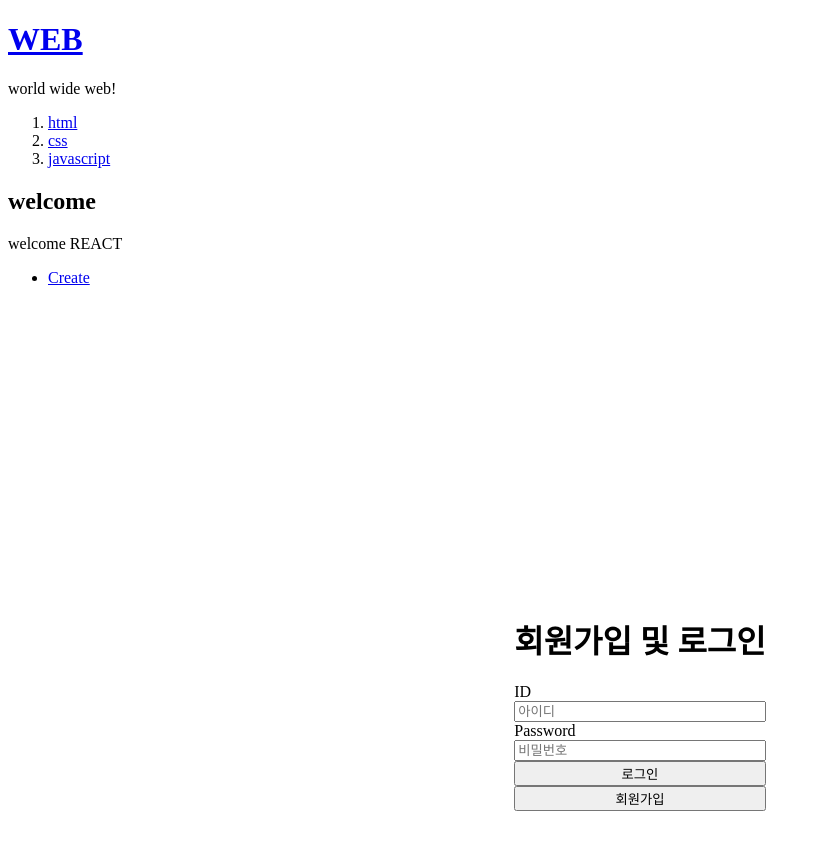
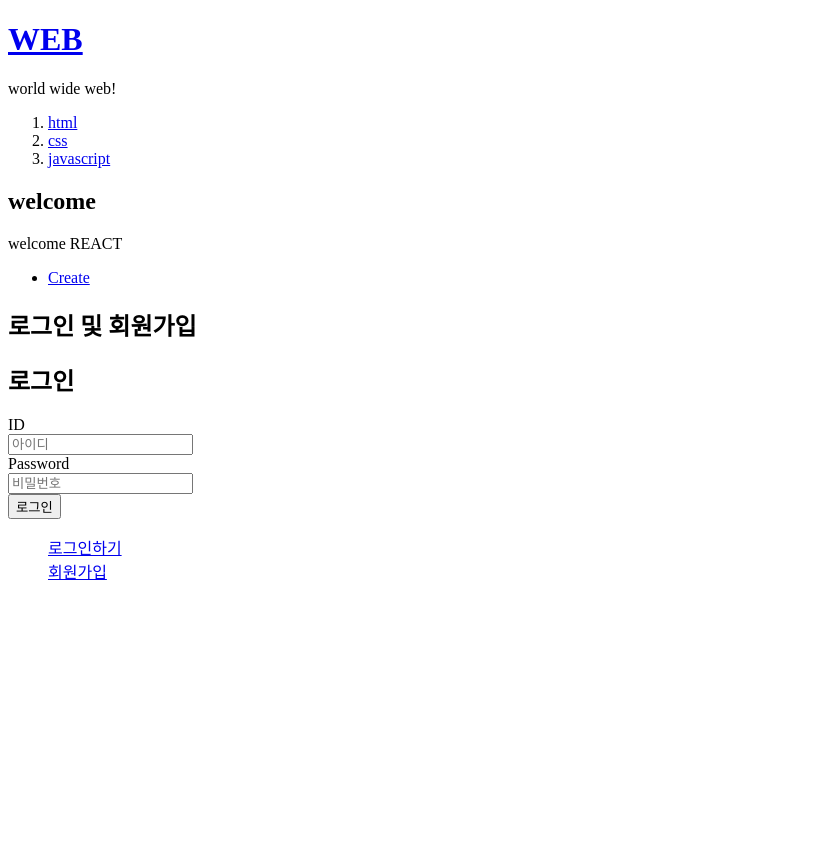
Before and after one commit to yayoung92/react-app, a React (Create React App) app in the folder mycreate/: page / in a window 1280 px wide. Shown: the top 850 px of the page, without its empty margins (0-821 px from the left). After the commit the page ends 800 px from the top, so only its background shows below. Built offline with nearby package versions, Linux system fonts and the light colour scheme.

Commit message:
23.11.14

```diff
--- a/mycreate/src/users/Login.js
+++ b/mycreate/src/users/Login.js
@@ -1,8 +1,17 @@
-import React, { useState } from 'react';
+import {useState} from 'react';
+import { useEffect } from 'react';
 import axios from 'axios';
 
-function Login() {
-  const [userData, setUserData] = useState({ username: '', password: '' });
+function Header(){
+  return(
+    <div>
+      <h2>로그인 및 회원가입</h2>
+    </div>
+  )
+}
+
+function UserSingup(){
+  const [userData, setUserData] = useState({ username: '', password: '', name: '', phone: '' });
 
   const onUserIdHandler = (event) => {
     setUserData({ ...userData, username: event.target.value })
@@ -11,44 +20,113 @@ function Login() {
   const onUserPasswordHandler = (event) => {
     setUserData({ ...userData, password: event.target.value })
   }
+  const onUserHandler = (event) => {
+    setUserData({ ...userData, name: event.target.value })
+  }
+  const onUserCallHandler = (event) => {
+    setUserData({ ...userData, phone: event.target.value })
+  }
   const handleRegister = () => {
     axios.post('http://localhost:9000/api/auth/signup', userData)
       .then(response => {
-        console.log(response.data); // 회원가입 성공 시 처리
+        console.log(response.data);
       })
       .catch(error => {
-        console.error(error); // 에러 처리
+        console.error(error);
       });
   };
 
+  return(
+
+    <div>
+      <h2>회원가입</h2>
+        <label>ID</label><br/>
+        <input type="text" placeholder="아이디" onChange={onUserIdHandler}/><br/>
+        <label>Password</label><br/>
+        <input type="password" placeholder="비밀번호" onChange={onUserPasswordHandler}/><br/>
+        <label>이름</label><br/>
+        <input type="text" placeholder="이름" onChange={onUserHandler}/><br/>
+        <label>전화번호</label><br/>
+        <input type="text" placeholder="비밀번호" onChange={onUserCallHandler}/><br/>
+        <button onClick={handleRegister}>회원가입</button>
+
+    </div>
+  )
+}
+
+function UserLogin({ handleLoginSuccess }){
+  const [username, setUsername] = useState('');
+  const [password, setPassword] = useState('');
+
   const handleLogin = () => {
+    const userData = { username, password };
+
     axios.post('http://localhost:9000/api/auth/signin', userData)
       .then(response => {
-        console.log(response.data); // 로그인 성공 시 처리
+        handleLoginSuccess(response.data);
+        console.log(response.data.username);
       })
       .catch(error => {
-        console.error(error); // 에러 처리
+        console.error(error);
       });
   };
 
   return (
-      <div style={{
-        display: 'flex', justifyContent: 'center', alignItems: 'center',
-        width: '100%', height: '100vh'
-        }}>
-
-        <form style={{ display: 'flex', flexDirection: 'column'}}
-        >
-          <h1>회원가입 및 로그인</h1>
-          <label>ID</label>
-          <input type="text" placeholder="아이디" onChange={onUserIdHandler}/>
-          <label>Password</label>
-          <input type="password" placeholder="비밀번호" onChange={onUserPasswordHandler}/>
-          <button onClick={handleLogin}>로그인</button>
-          <button onClick={handleRegister}>회원가입</button>
-        </form>
+    <div>
+      <h2>로그인</h2>
+      ID<br />
+      <input type="text" name="username" value={username} placeholder="아이디" onChange={event => setUsername(event.target.value)} /><br />
+      Password<br />
+      <input type="password" name="password" value={password} placeholder="비밀번호" onChange={event => setPassword(event.target.value)} /><br />
+      <button onClick={handleLogin}>로그인</button>
     </div>
   );
-};
+
+
+}
+
+function Login(){
+
+    const [mode, setMode] = useState('LOGIN');
+    const [loggedInUser, setLoggedInUser] = useState(null);
+
+    const handleLoginSuccess = (user) => {
+        setLoggedInUser(user);
+        setMode('welcome');
+      };
+
+    let content = null;
+
+    if (mode === 'welcome') {
+      content = <>
+        <div>
+          <h2>로그인 성공!</h2>
+          <p>{loggedInUser.username}님 안녕하세요.</p>
+
+        </div>
+      </>;
+    } else if (mode === 'LOGIN') {
+      content = <UserLogin handleLoginSuccess={handleLoginSuccess} />;
+    } else if (mode === 'SIGNUP') {
+      content = <UserSingup />;
+    }
+
+    return (
+      <div>
+        <Header />
+        {content}
+        <ul>
+          <a href="/login" onClick={function (event) {
+            event.preventDefault();
+            setMode('LOGIN');
+          }}>로그인하기</a><br />
+          <a href="/signup" onClick={function (event) {
+            event.preventDefault();
+            setMode('SIGNUP');
+          }}>회원가입</a>
+        </ul>
+      </div>
+    );
+}
 
 export default Login;
```
